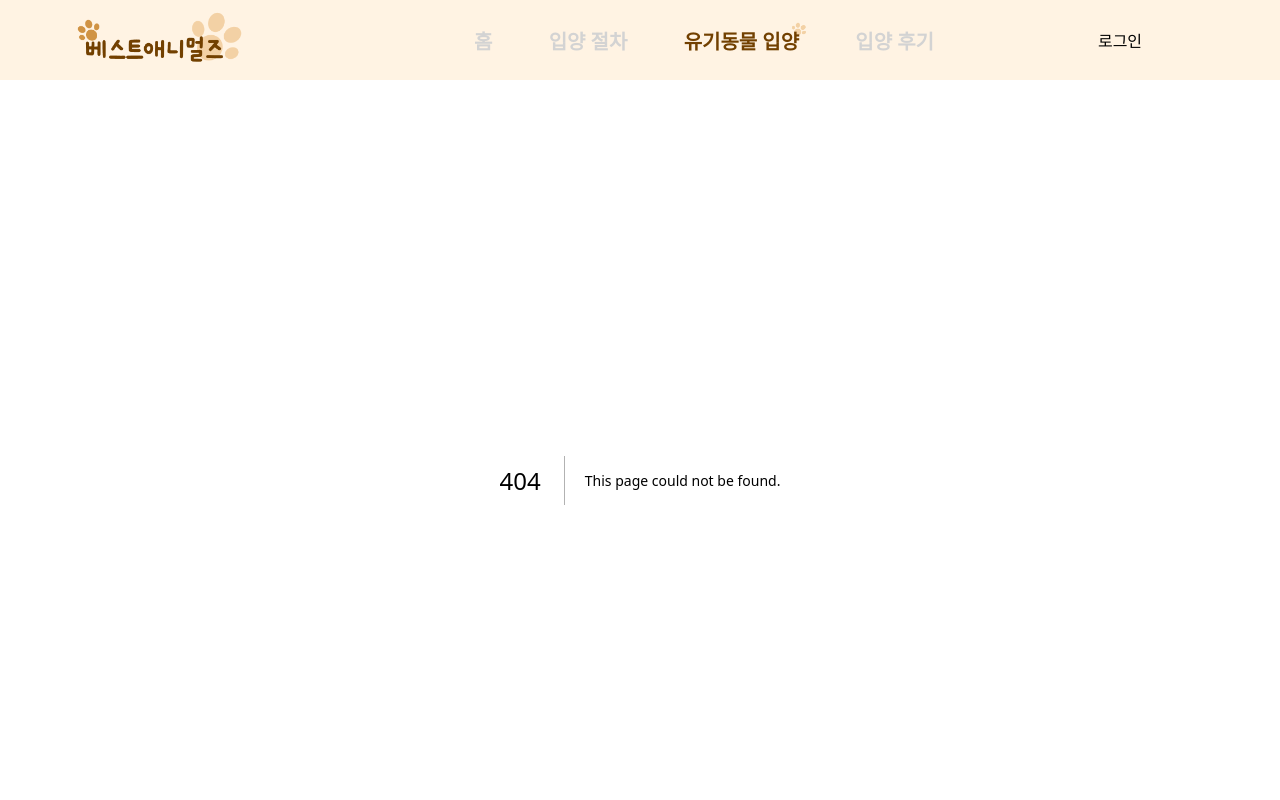
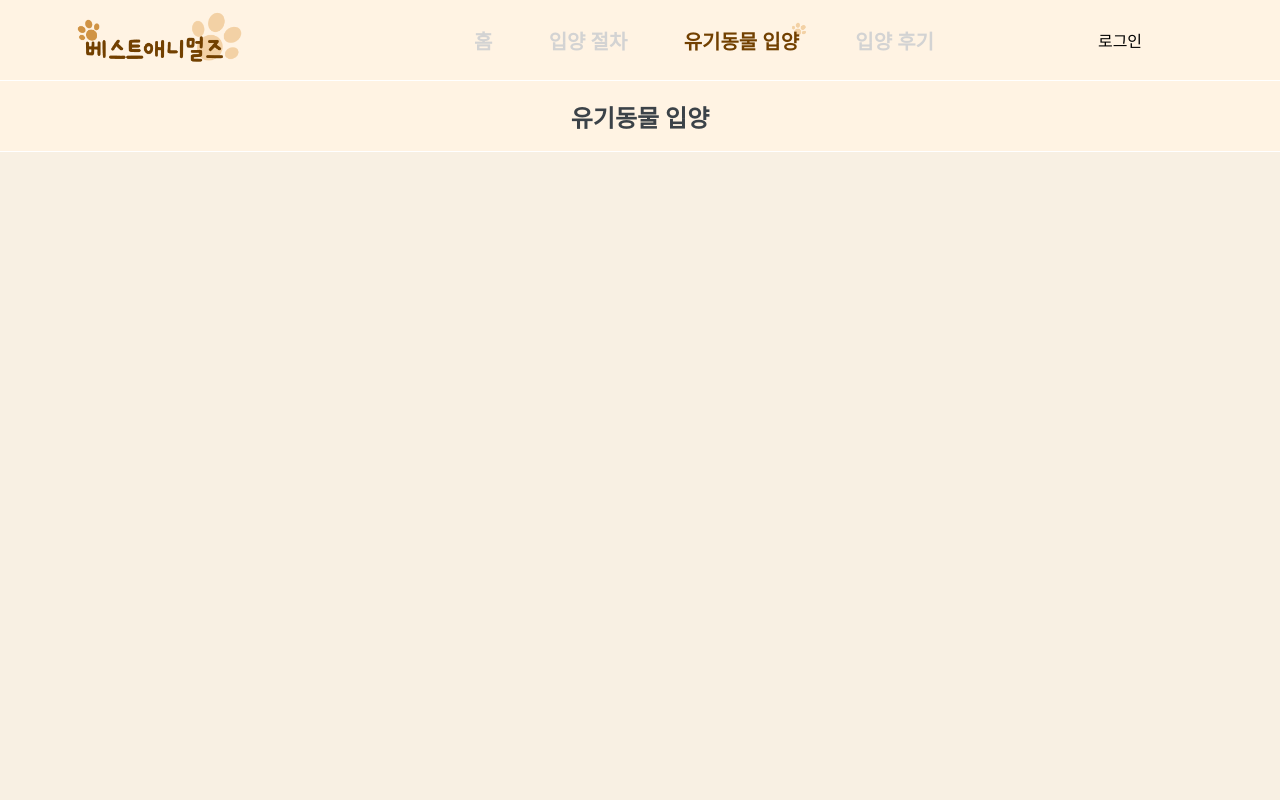
Before and after one commit to kmj0973/bestanimals, a Next.js app in the folder bestanimals/: page /adoption in a window 1280 px wide. Before the commit this address had no page. Shown: the top 800 px of the page. Built offline with nearby package versions, Linux system fonts and the light colour scheme; a web font is replaced by a local one.

Commit message:
feat/add adoption page folder
feat/add adoption page folder

```diff
--- /dev/null
+++ b/bestanimals/src/app/adoption/page.tsx
@@ -0,0 +1 @@
+export { default } from "@/containers/adoption";
--- /dev/null
+++ b/bestanimals/src/containers/adoption/index.styles.ts
@@ -0,0 +1,20 @@
+"use client";
+
+import styled from "styled-components";
+
+export const AdoptionContainer = styled.div`
+  width: 100%;
+  height: 100%;
+
+  display: flex;
+  flex-direction: column;
+`;
+
+export const ContentsContainer = styled.div`
+  width: 100%;
+  max-width: 1440px;
+  height: 2500px;
+  padding: 100px 0px;
+  margin: 0px auto;
+  background-color: #f8f0e3;
+`;
--- /dev/null
+++ b/bestanimals/src/containers/adoption/index.tsx
@@ -0,0 +1,15 @@
+import * as S from "./index.styles";
+import SmallHeader from "@/app/_common/SmallHeader";
+
+const Adoption = () => {
+  return (
+    <main>
+      <S.AdoptionContainer>
+        <SmallHeader content={"유기동물 입양"} />
+        <S.ContentsContainer></S.ContentsContainer>
+      </S.AdoptionContainer>
+    </main>
+  );
+};
+
+export default Adoption;
```
